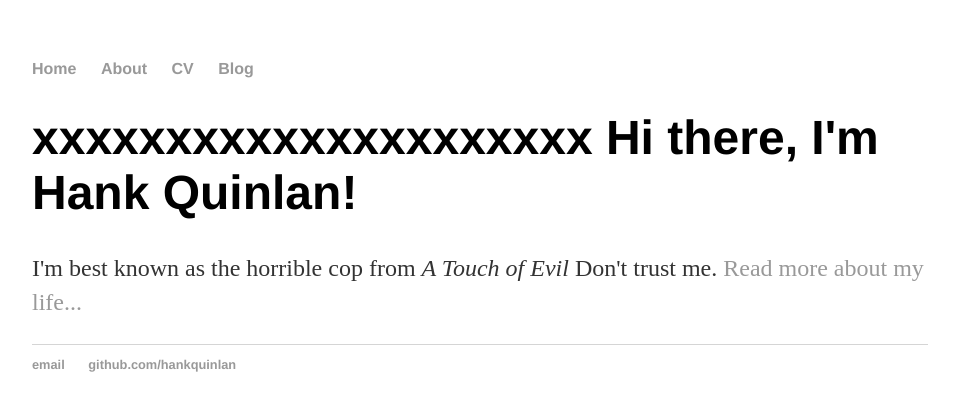
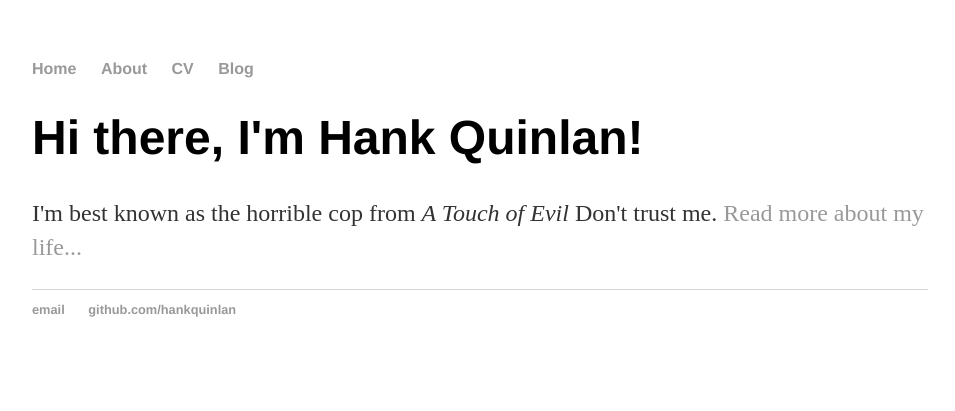
Before and after one commit to dnvg/dnvg.github.io, a Jekyll site: the page built from index.html, in a window 1280 px wide. Shown: the top 411 px of the page, without its empty margins (160-1115 px from the left). Built offline with Jekyll 4.4.1, drawn with Linux system fonts in a browser that asks for light colours.

Commit message:
Update index.html

```diff
--- a/index.html
+++ b/index.html
@@ -4,6 +4,6 @@ title: Hank Quinlan, Horrible Cop
 ---
 
 		<div class="blurb">
-        		<h1>xxxxxxxxxxxxxxxxxxxxx Hi there, I'm Hank Quinlan!</h1>
+        		<h1>Hi there, I'm Hank Quinlan!</h1>
 				<p>I'm best known as the horrible cop from <em>A Touch of Evil</em> Don't trust me. <a href="/about">Read more about my life...</a></p>
     		</div><!-- /.blurb -->
```
